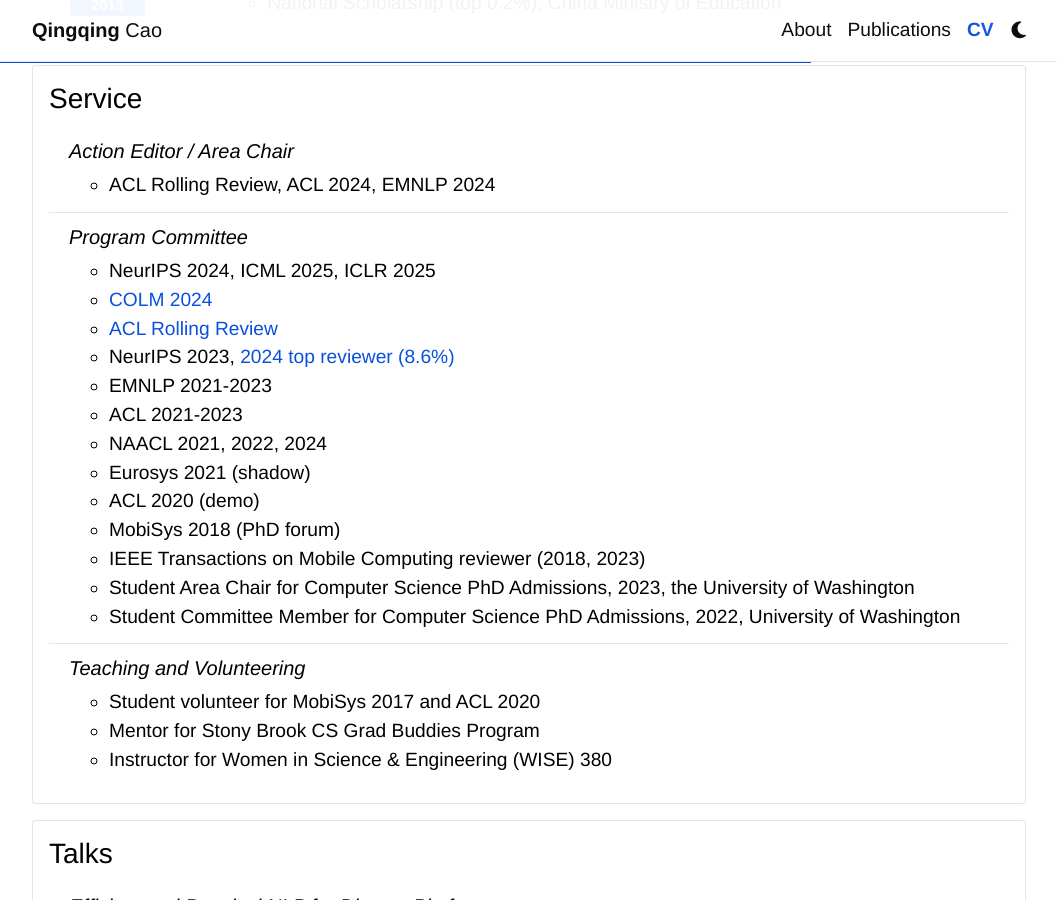
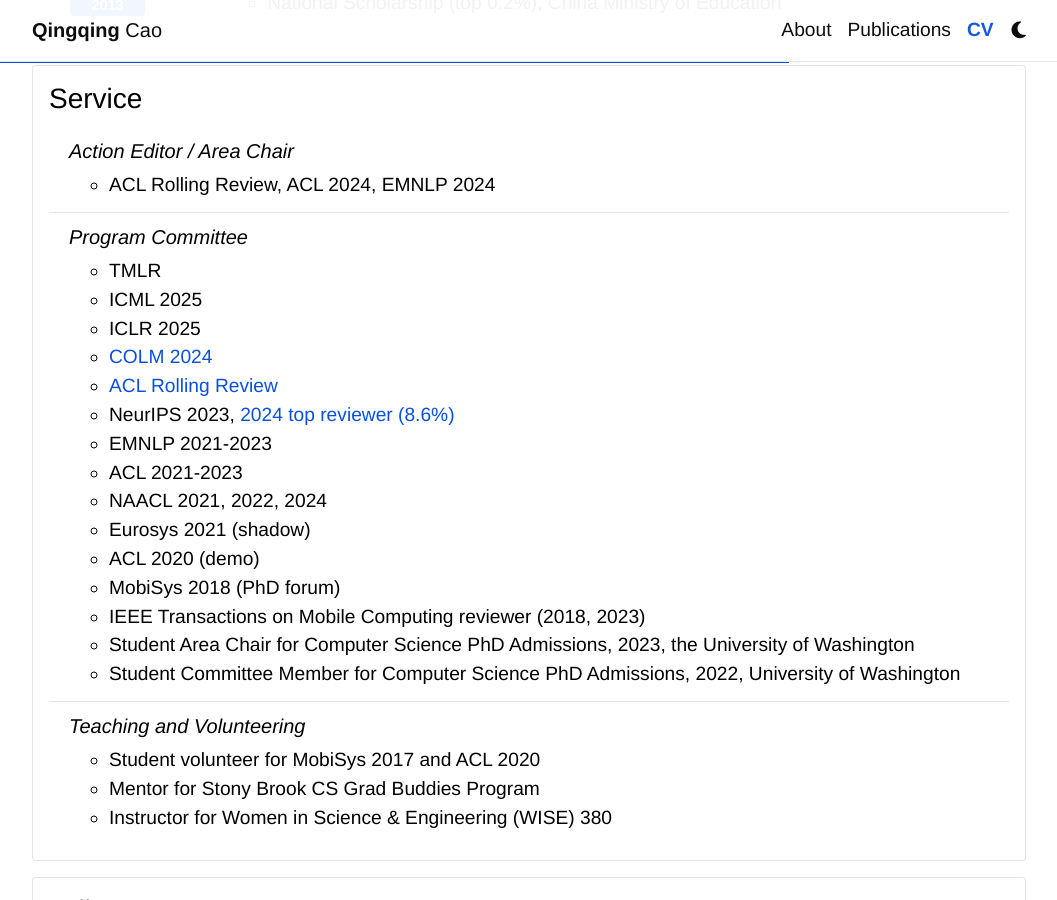
Before and after one commit to csarron/website, a Jekyll site: the page built from _pages/cv.md, in a window 1280 px wide and 900 px high, scrolled down 1702 px. Shown: the whole window, without its empty margins (111-1168 px from the left). Built offline with Jekyll 4.4.1, drawn with Linux system fonts in a browser that asks for light colours; comment, search, counter and statistics services are not loaded; a style sheet for code colours, icons or effects is not loaded.

Commit message:
up reviewer service

```diff
--- a/_data/cv.yml
+++ b/_data/cv.yml
@@ -91,7 +91,9 @@
         - ACL Rolling Review, ACL 2024, EMNLP 2024
     - title: Program Committee
       items:
-        - NeurIPS 2024, ICML 2025, ICLR 2025
+        - TMLR
+        - ICML 2025
+        - ICLR 2025
         - <a href="https://colmweb.org/index.html">COLM 2024</a>
         - <a href="https://aclrollingreview.org/people">ACL Rolling Review</a>
         - NeurIPS 2023, <a href="https://neurips.cc/Conferences/2024/ProgramCommittee#top-reviewers">2024 top reviewer (8.6%)</a>
```
